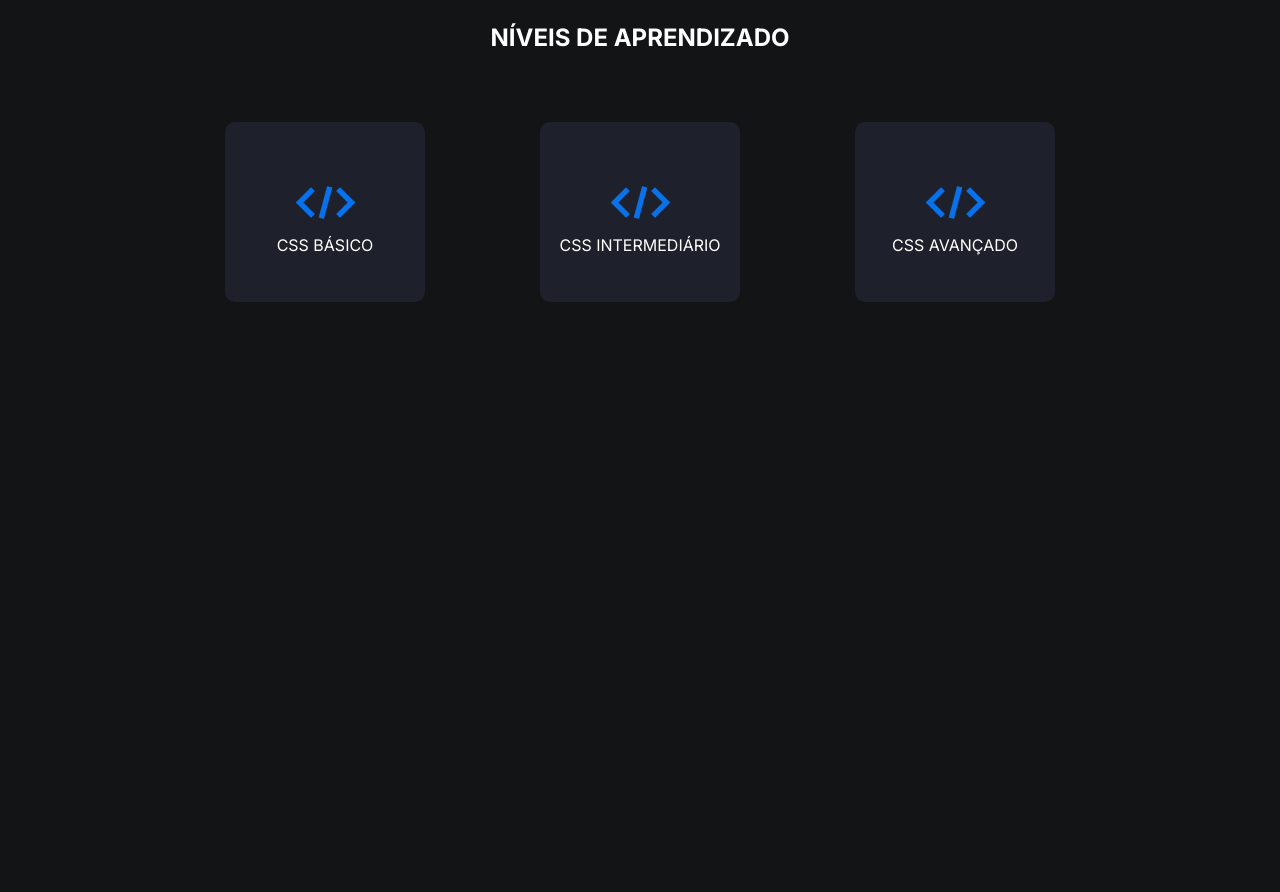
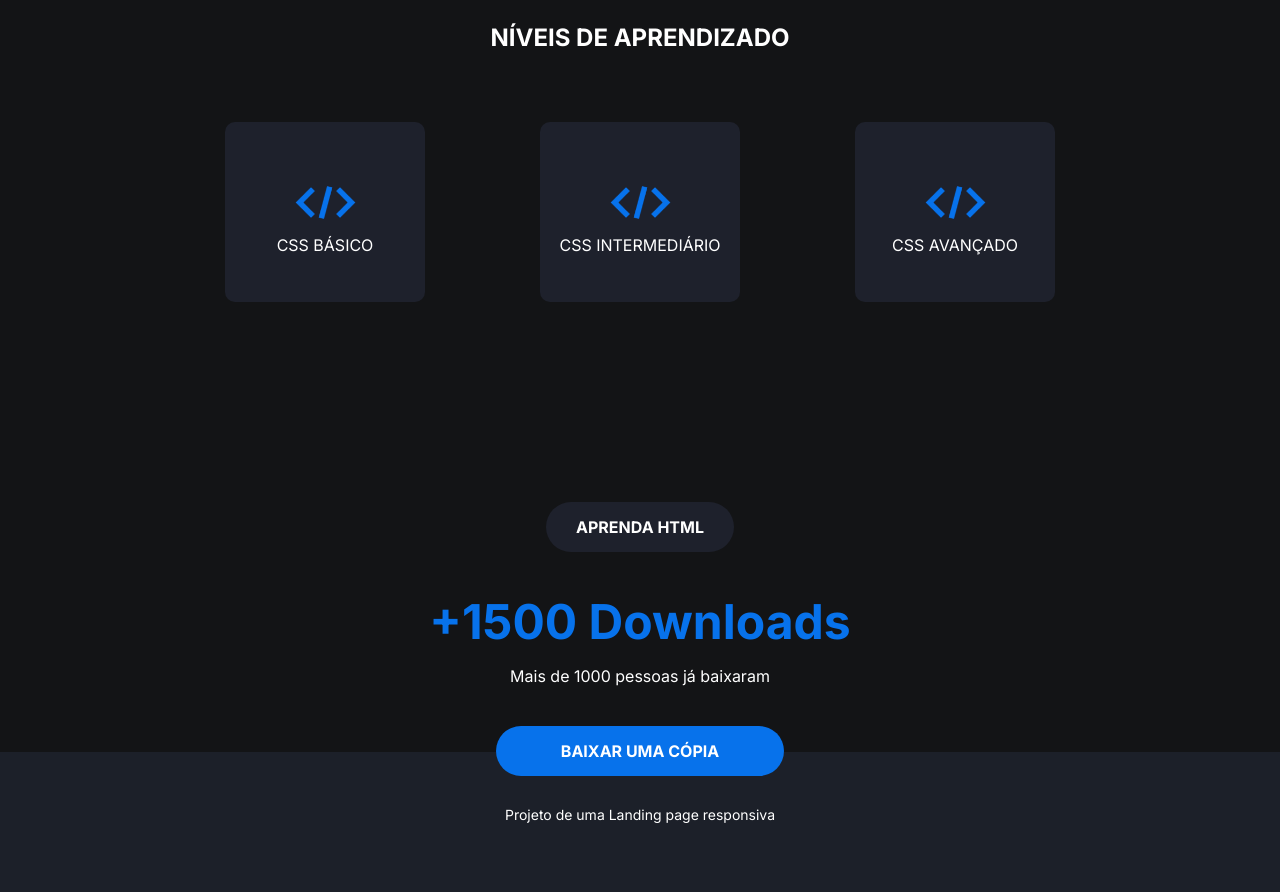
Before and after one commit to Reydner96/html-pro, a plain HTML site: page index.html in a window 1280 px wide. Shown: the part 710-1602 px from the top of the page. Before the commit the page ends 1012 px from the top, so only its background shows below. Drawn offline with Linux system fonts and the light colour scheme.

Commit message:
concluído
Projeto concluído falta só o readme

```diff
--- a/assets/css/style.css
+++ b/assets/css/style.css
@@ -99,3 +99,109 @@ header .logo{
   width: 65px;
   height: 65px;
 }
+
+.section-3{
+  display: flex;
+  justify-content: center;
+  flex-direction: column;
+  align-items: center;
+  margin-top: 200px;
+  margin-bottom: 50px;
+}
+
+.button-2{
+  display: inline-block;
+  background-color: #1e212c;
+  color: var(--color-font);
+  padding: 15px 30px;
+  border-radius: 50px;
+  font-weight: bold;
+  text-transform: uppercase;
+}
+
+.section-3 h2{
+  font-size: 48px;
+  color: #0772eb;
+}
+
+.section-3 p{
+  color: var(--color-font);
+  margin-top: -25px;
+}
+
+footer{
+  display: flex;
+  flex-direction: column;
+  align-items: center;
+  justify-content: center;
+  background-color: #1c2029;
+  height: 100px;
+  padding-bottom: 40px;
+}
+
+.button-footer{
+  display: inline-block;
+  padding: 15px 65px;
+  background-color: var(--color-button);
+  border-radius: 50px;
+  color: var(--color-font);
+  text-transform: uppercase;
+  text-decoration: none;
+  font-weight: bold;
+  margin-top: -40px;
+}
+
+footer p{
+  color: var(--color-font);
+  font-size: 14px;
+  margin-top: 30px;
+}
+
+@media (max-width: 420px){
+  .section-1{
+    display: flex;
+    align-items: center;
+    flex-direction: column;
+    padding: 15px;
+  }
+
+  .ebook img{
+    margin-right: 0px;
+  }
+
+  .action-title{
+    display: flex;
+    justify-content: center;
+    flex-direction: column;
+    align-items: center;
+  }
+
+  .action-title h2{
+    font-size: 40px;
+    text-align: center;
+    font-size: 30px;
+    color: var(--color-font);
+  }
+
+  .button{
+    margin-top: 20px;
+  }
+
+  .cards{
+    display: flex;
+    flex-direction: column;
+  }
+
+  .card{
+    margin-top: 40px;
+  }
+
+  .section-3 h2{
+    text-align: center;
+    font-size: 30px;
+  }
+
+  .section-3 p{
+    font-size: 14px;
+  }
+}
--- a/index.html
+++ b/index.html
@@ -4,7 +4,7 @@
     <meta charset="UTF-8">
     <meta http-equiv="X-UA-Compatible" content="IE=edge">
     <meta name="viewport" content="width=device-width, initial-scale=1.0">
-    <title>HTML PRO</title>
+    <title>HTMLPRO</title>
     <link rel="stylesheet" href="./assets/css/style.css">
     <link href="https://fonts.googleapis.com/css2?family=Inter:wght@400;700;800&display=swap" rel="stylesheet">
 </head>
@@ -12,7 +12,7 @@
     <header class="container">
         <div class="logo">
             <img src="./assets/imagens/icon-logo.png">
-            <h2>HTML PRO</h2>
+            <h2>HTMLPRO</h2>
         </div>
     </header>
 
@@ -51,5 +51,18 @@
             </div>
         </div>
     </section>
+
+    <!-- Section 3 -->
+
+    <section class="section-3">
+        <a class="button-2">Aprenda Html</a>
+        <h2>+1500 Downloads</h2>
+        <p>Mais de 1000 pessoas já baixaram</p>
+    </section>
+
+    <footer>
+        <a class="button-footer" href="#">Baixar uma cópia</a>
+        <p>Projeto de uma Landing page responsiva</p>
+    </footer>
 </body>
 </html>
```
